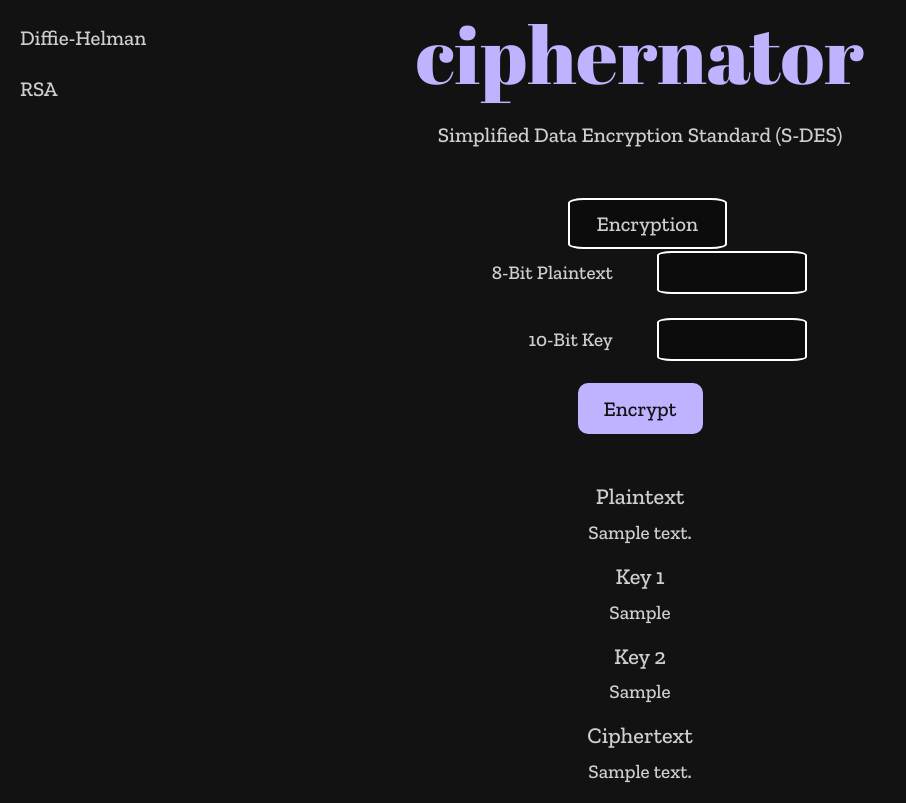
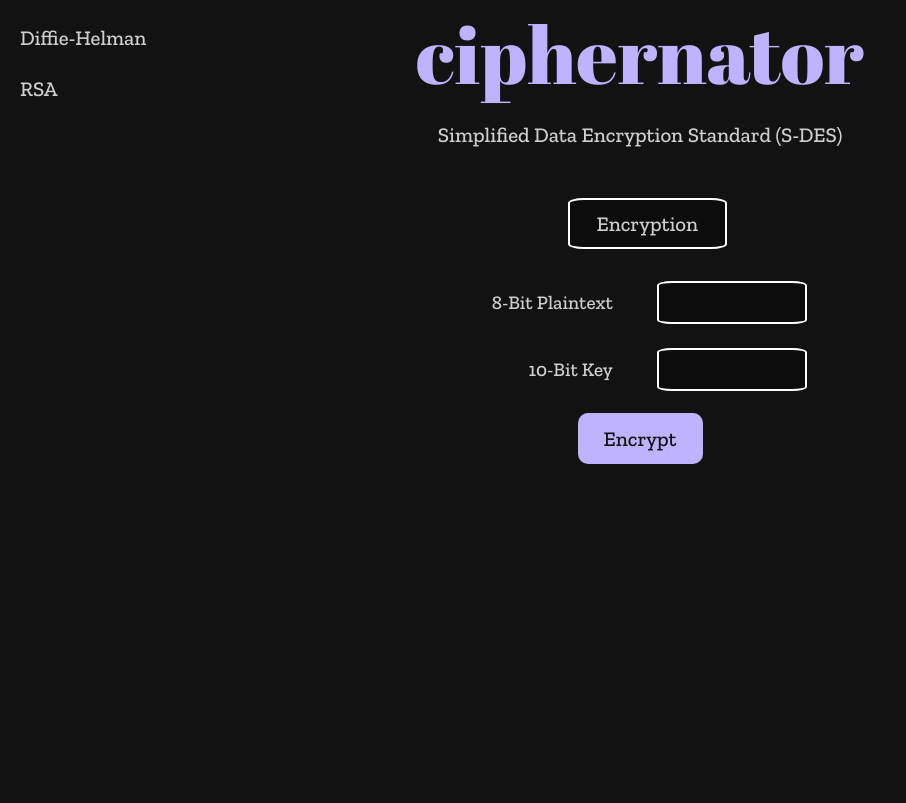
Before and after one commit to lilystraker/Ciphernator, a Django app: template cipher/templates/index.html in a window 1280 px wide. Shown: the part 95-898 px from the top of the page, without its empty margins (0-906 px from the left). After the commit the page ends 559 px from the top, so only its background shows below. Run offline with Django 4.2, Linux system fonts and the light colour scheme; tables that the repository leaves empty hold one stand-in row (values such as "Sample post"); the template is opened without the code that fills it: values that come from a table or form of the project are taken from there, most other values are stand-ins (such as "Sample title", 1, 10 or a date in 2020); some libraries are stand-ins or nearby versions.

Commit message:
Results box shows for both SDES encryption and decryption.

```diff
--- a/cipher/static/cipher/script.js
+++ b/cipher/static/cipher/script.js
@@ -8,19 +8,11 @@ document.addEventListener("DOMContentLoaded", function() {
     var submitBtn = document.getElementById('submitBtn');
 
     // when submit button clicked
-    submitBtn.addEventListener("click", function(event) {
-        // Prevent the default form submission behavior (if needed)
-
-        form.submit();
-        // Form has been submitted; you can perform actions here
-        document.getElementById('results-container').style.display = 'block'; // Show
-
-        // Access form data if needed
-        // var formData = new FormData(form);
-        // for (var pair of formData.entries()) {
-        //     console.log(pair[0] + ': ' + pair[1]);
-        // }
-    });
+    form.addEventListener('submit', function() {
+        // prevent reload
+        event.preventDefault()
+        document.getElementById('results-container').style.display = 'block'; // or 'flex'
+      });
 });
 
 $(document).ready(function () {
@@ -32,6 +24,8 @@ $(document).ready(function () {
 
 
     $('#cipherType').change(function () {
+        event.preventDefault();
+
         var selectedOption = $(this).val();
 
         if (selectedOption === 'encryption') {
--- a/cipher/static/cipher/style.css
+++ b/cipher/static/cipher/style.css
@@ -310,3 +310,15 @@ select[id="cipherType"] {
 .row.field {
   margin-bottom: 10px;
 }
+
+.row.selectBox {
+  margin-bottom: 30px;
+}
+
+.flex-container {
+  margin-top: 30px;
+}
+
+#results-container {
+  margin-bottom: 100px;
+}
--- a/cipher/templates/index.html
+++ b/cipher/templates/index.html
@@ -51,14 +51,13 @@
                 <form method="post" id = "form">
                     {% csrf_token %}
 
-                    <div class = "row">
+                    <div class = "row selectBox">
                         <div class = "col">
                             <!-- <div id = "custom-select"> -->
                                 <select name = "cipherType" id = "cipherType">
                                     <option id = "cipherTypes" value="encryption">Encryption</option>
                                     <option id = "cipherTypes" value="decryption">Decryption</option>
                                 </select>
-
                                 <!-- display triangle symbol -->
                                 <!-- <button class="triangle-button" id = "select-button">&#9660;</button> -->
                             <!-- </div> -->
@@ -133,7 +132,7 @@
                 <!-- needs to have dynamic text -->
 
             </form>
-            <div id = "results-container">
+            <div id = "results-container" style="display: none;">
             <!-- Only show when form submitted -->
 
                 <h2>Plaintext</h2>
@@ -147,6 +146,9 @@
 
                 <h2>Ciphertext</h2>
                 <p>{{ ciphertext }}</p>
+
+                <h2>Input Key</h2>
+                <p>{{ key }}</p>
 
 
 
```
Also changed, not shown: cipher/views.py (+6 -4 lines).
